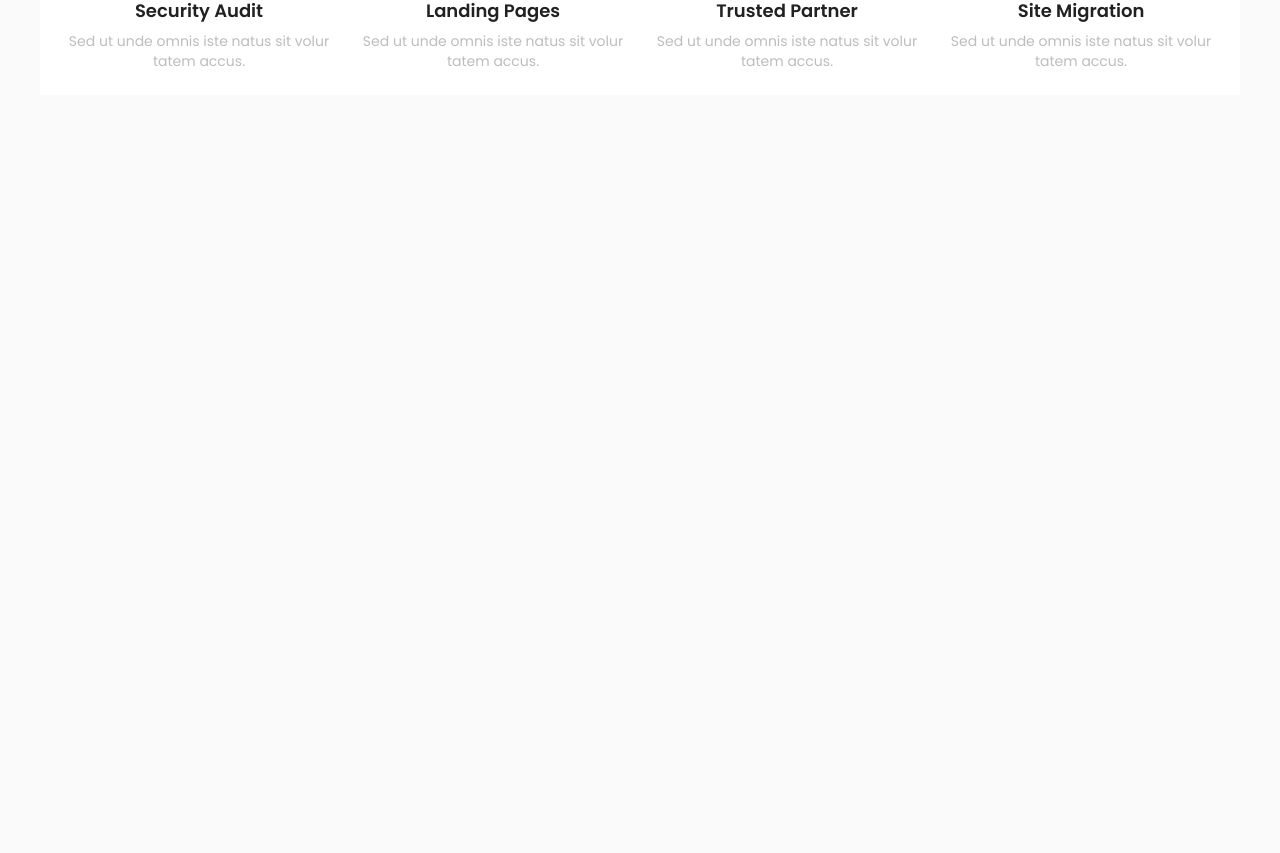
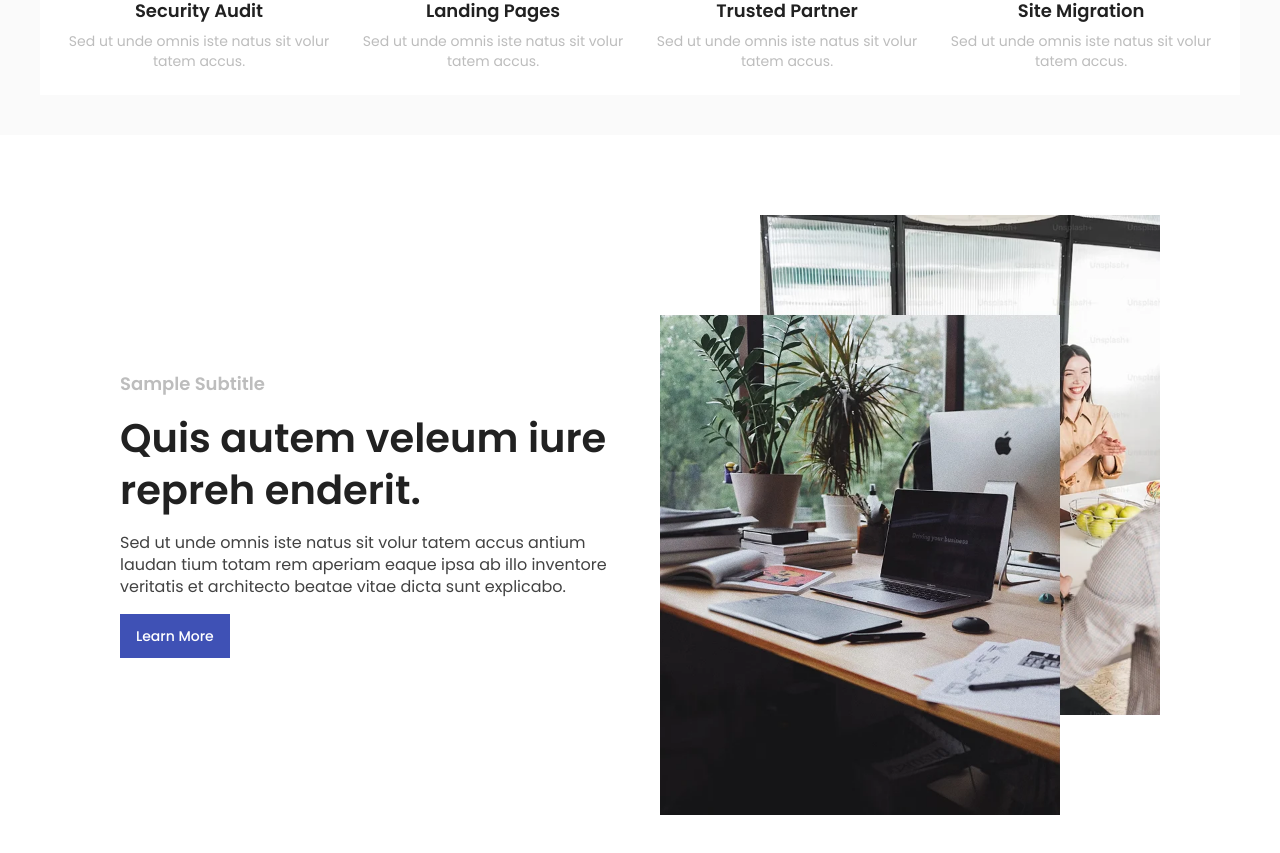
Before and after one commit to luna-ui-kit/luna, a Next.js app: page /homepage/1 in a window 1280 px wide. Shown: the part 773-1626 px from the top of the page. Before the commit the page ends 908 px from the top, so only its background shows below. Built offline with nearby package versions, Linux system fonts and the light colour scheme; what @mui/material-nextjs would draw is missing.

Commit message:
Add: kickstart001, Fix: fullWidth blockWrapper

```diff
--- a/app/homepage/1/page.tsx
+++ b/app/homepage/1/page.tsx
@@ -1,5 +1,5 @@
 import type { Metadata } from 'next'
-import { Hero001, IconBox001, Navbar001 } from '@/luna/blocks'
+import { Hero001, IconBox001, Kickstart001, Navbar001 } from '@/luna/blocks'
 
 export const metadata: Metadata = {
   title: 'Luna | Homepage 001',
@@ -12,6 +12,7 @@ export default function Page() {
       <Navbar001 />
       <Hero001 />
       <IconBox001 />
+      <Kickstart001 />
     </>
   )
 }
--- /dev/null
+++ b/luna/blocks/_kickstart/_kickstart_001.tsx
@@ -0,0 +1,68 @@
+'use client'
+import { BlockWrapper, Button } from '@/luna/components'
+import { Grid2 as Grid, Typography, useTheme } from '@mui/material'
+import Image from 'next/image'
+import kickstartImage from '@/public/assets/image003.webp'
+
+export function Kickstart001() {
+  const theme = useTheme()
+
+  return (
+    <BlockWrapper
+      fullWidth
+      sx={{
+        backgroundColor: theme.palette.background.paper
+      }}
+    >
+      <Grid
+        spacing={'40px'}
+        container
+        sx={{
+          padding: { xs: '24px', sm: '40px', md: '80px' }
+        }}
+      >
+        <Grid
+          size={{ xs: 12, md: 6 }}
+          sx={{
+            display: 'flex',
+            flexDirection: 'column',
+            gap: '16px',
+            justifyContent: 'center'
+          }}
+        >
+          <Typography variant='titleMedium' color='textDisabled'>
+            Sample Subtitle
+          </Typography>
+
+          <Typography variant='headlineLarge'>
+            Quis autem veleum iure repreh enderit.
+          </Typography>
+
+          <Typography variant='bodyMedium'>
+            Sed ut unde omnis iste natus sit volur tatem accus antium laudan
+            tium totam rem aperiam eaque ipsa ab illo inventore veritatis et
+            architecto beatae vitae dicta sunt explicabo.
+          </Typography>
+
+          <Button variant='contained'>Learn More</Button>
+        </Grid>
+
+        <Grid
+          size={{ xs: 12, md: 6 }}
+          sx={{ display: 'flex', justifyContent: 'center' }}
+        >
+          <Image
+            src={kickstartImage}
+            alt=''
+            style={{
+              width: '100%',
+              height: 'auto',
+              maxWidth: '600px',
+              objectFit: 'contain'
+            }}
+          />
+        </Grid>
+      </Grid>
+    </BlockWrapper>
+  )
+}
--- a/luna/blocks/index.ts
+++ b/luna/blocks/index.ts
@@ -4,5 +4,7 @@ export * from './_hero/_hero_002'
 export * from './_iconBox/_iconBox_001'
 export * from './_iconBox/_iconBox_002'
 
+export * from './_kickstart/_kickstart_001'
+
 export * from './_navbar/_navbar_001'
 export * from './_navbar/_navbar_002'
--- a/luna/components/blockWrapper/index.module.css
+++ b/luna/components/blockWrapper/index.module.css
@@ -1,9 +1,12 @@
-.wrapper,
-.wrapperFullWidth {
+.wrapper {
   box-sizing: border-box;
   width: 100%;
   max-width: 1760px;
   margin: auto;
+}
+
+.wrapperFullWidth {
+  width: 100%;
 }
 
 @media (min-width: 1024px) {
--- a/luna/components/blockWrapper/index.tsx
+++ b/luna/components/blockWrapper/index.tsx
@@ -1,16 +1,25 @@
 'use client'
+import React from 'react'
 import style from './index.module.css'
 
 export const BlockWrapper = ({
   children,
+  sx,
   fullWidth = false
 }: Readonly<{
   children: React.ReactNode
+  sx: { backgroundColor: string }
   fullWidth?: boolean
 }>) => {
   return (
-    <div className={fullWidth ? style.wrapperFullWidth : style.wrapper}>
-      {children}
-    </div>
+    <>
+      {fullWidth ? (
+        <div className={style.wrapperFullWidth} style={{ ...sx }}>
+          <div className={style.wrapper}>{children}</div>
+        </div>
+      ) : (
+        <div className={style.wrapper}>{children}</div>
+      )}
+    </>
   )
 }
--- a/luna/components/button/index.tsx
+++ b/luna/components/button/index.tsx
@@ -3,6 +3,7 @@ import { Button as MuiButton, ButtonProps } from '@mui/material'
 import { styled } from '@mui/material/styles'
 
 export const Button = styled(MuiButton)<ButtonProps>(({ theme }) => ({
+  width: 'fit-content',
   height: '44px',
   fontSize: '14px',
   textTransform: 'none',
```
Also changed, not shown: public/assets/image003.webp (added).
